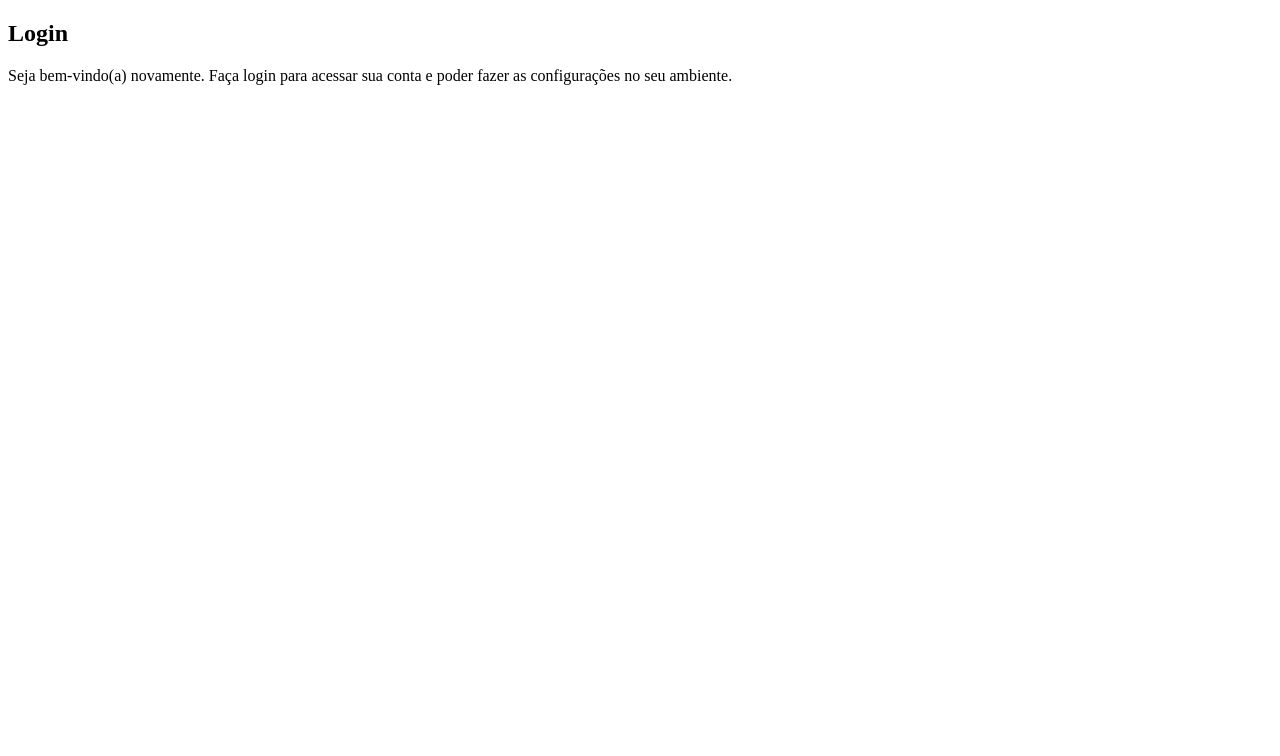
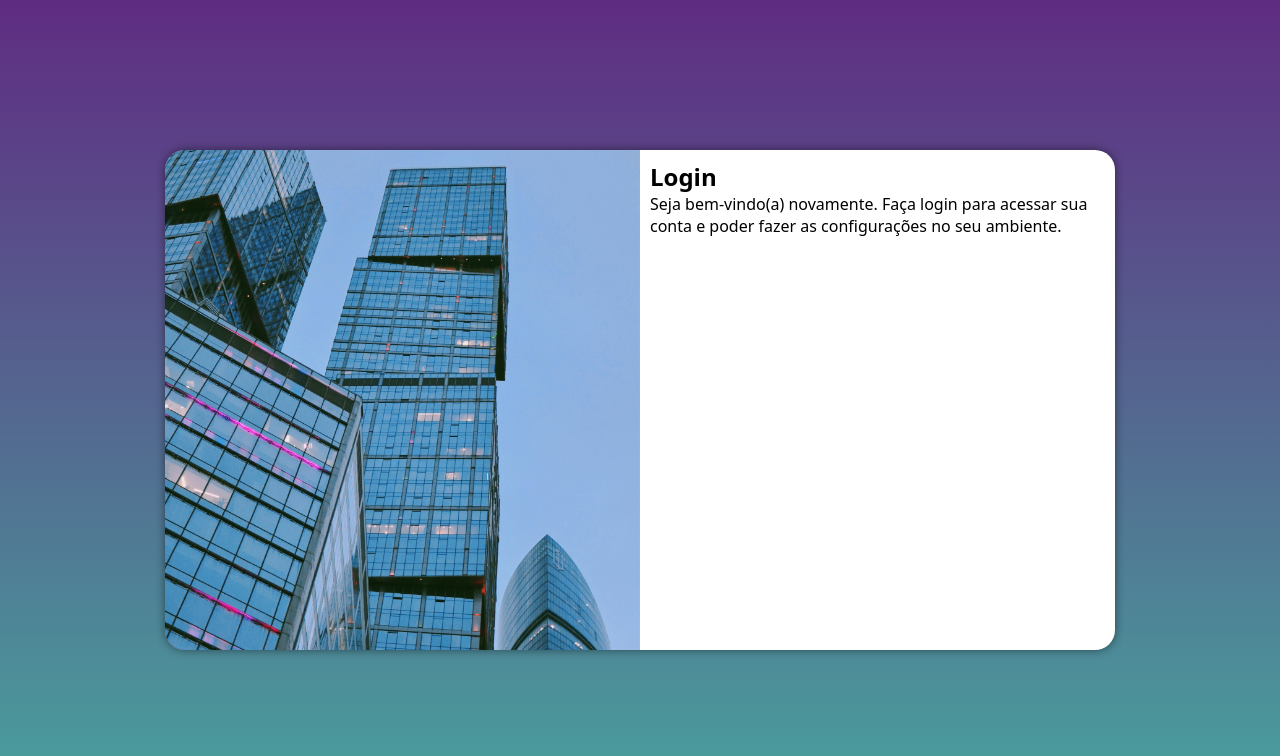
Before and after one commit to yasbatistae/projeto-login, a plain HTML site: page index.html in a window 1280 px wide. Drawn offline with Linux system fonts and the light colour scheme.

Commit message:
media-query para outras telas

```diff
--- /dev/null
+++ b/CSS/media-query.css
@@ -0,0 +1,44 @@
+@charset "UTF-8";
+
+@media screen and (min-width: 768px) and (max-width: 992px) {
+
+    body {
+        background-image: linear-gradient(to top, #49a09d, #5f2c82);
+    }
+
+    section#login {
+        width: 80vw;
+    }
+
+    section#login > div#imagem {
+        float: left;
+        width: 30%;
+        height: 100%;
+    }
+
+    section#login > div#formulario {
+        float: right;
+        width: 70%;
+    }
+}
+
+@media screen and (min-width: 992px) {
+    body {
+        background-image: linear-gradient(to top, #49a09d, #5f2c82);
+    }
+
+    section#login {
+        width: 950px;
+    }
+
+    section#login > div#imagem {
+        float: left;
+        width: 50%;
+        height: 100%;
+    }
+
+    section#login > div#formulario {
+        float: right;
+        width: 50%;
+    }
+}
--- a/CSS/style.css
+++ b/CSS/style.css
@@ -3,3 +3,53 @@
 /* Paleta de cores
 Verde: #49a09d
 Lilás: #5f2c82 */
+
+* {
+    font-family: system-ui, -apple-system, BlinkMacSystemFont, 'Segoe UI', Roboto, Oxygen, Ubuntu, Cantarell, 'Open Sans', 'Helvetica Neue', sans-serif;
+    padding: 0px;
+    margin: 0px;
+    box-sizing: border-box;
+}
+
+body, html {
+    background-color: #5f2c82;
+    height: 100vh;
+    width: 100vw;
+}
+
+main {
+    position: relative;
+    height: 100vh;
+    width: 100vw;
+}
+
+section#login {
+    position: absolute;
+    top: 50%;
+    left: 50%;
+    transform: translate(-50%, -50%);
+    overflow: hidden;
+
+    background-color: white;
+    width: 250px;
+    height: 500px;
+    border-radius: 20px;
+    box-shadow: 0px 0px 10px rgba(0, 0, 0, 0.486);
+
+    transition: width .3s, height .3s;
+    transition-timing-function: ease;
+}
+
+section#login > div#imagem {
+    background: #5f2c82 url(../imagens/imagem-fundo.jpg) no-repeat;
+    height: 200px;
+    background-size: cover;
+    background-position: center;
+    display: block;
+}
+
+section#login > div#formulario {
+    padding: 10px;
+    display: block;
+
+}
--- a/index.html
+++ b/index.html
@@ -5,6 +5,7 @@
     <meta name="viewport" content="width=device-width, initial-scale=1.0">
     <title>Login</title>
     <link rel="stylesheet" href="CSS/style.css">
+    <link rel="stylesheet" href="CSS/media-query.css">
 </head>
 <body>
     <main>
```
Also changed, not shown: imagens/imagem-fundo.jpg (renamed from imagens/pexels-darya-grey_owl-132130036-12012266.jpg).
